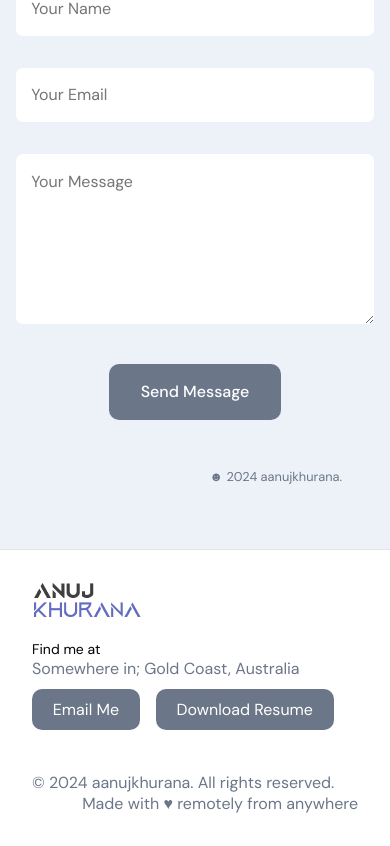
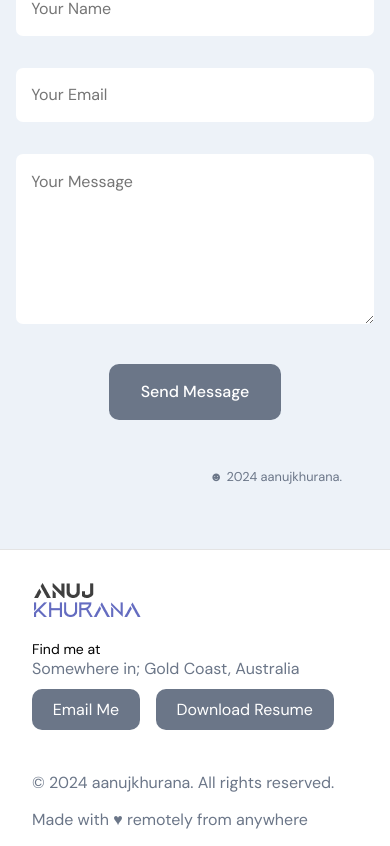
Before and after one commit to aanujkhurana/Portfolio, a React (Create React App) app in the folder frontend/: page / in a window 390 px wide. Shown: the part 4162-5008 px from the top of the page. Built offline with nearby package versions, Linux system fonts and the light colour scheme; no server answers.

Commit message:
updates...🌈

```diff
--- a/frontend/src/container/Footer/Footer.jsx
+++ b/frontend/src/container/Footer/Footer.jsx
@@ -6,22 +6,22 @@ import './Footer.scss'
 const Footer = () => {
   return (
     <footer className="footer">
+      <motion.div
+        whileInView={{ y: [75, 45, 0], opacity: [0, 0, 1] }}
+        transition={{ duration: 0.5 }}
+      >
         <div className="footer__addr">
           <img src={images.logoFooter} alt='logo' />
           <h2>Find me at</h2>
           <address>
             Somewhere in; Gold Coast, Australia
           </address>
-        <motion.div className='footer__action'>
+          <div className='footer__action'>
           <a className="footer__btn" href="mailto:aanujkhurana@gmail.com">Email Me</a>
           <a className="footer__btn" href="https://raw.githubusercontent.com/aanujkhurana/Portfolio/master/frontend/src/assets/resume/AanujResume.pdf">Download Resume</a>
-        </motion.div>
+          </div>
         </div>
 
-      <motion.div
-        whileInView={{ scale: [0.75, 1] }}
-        transition={{ duration: 0.5, ease: 'easeOut' }}
-        >
         <div className="legal">
           <p>&copy; 2024 aanujkhurana. All rights reserved.</p>
           <div className="legal__links">
--- a/frontend/src/container/Footer/Footer.scss
+++ b/frontend/src/container/Footer/Footer.scss
@@ -93,5 +93,11 @@
       font-size: 1rem;
       margin: 0;
     }
+
+    @media screen and (max-width: 600px) {
+      margin: 0;
+      margin-top: 1rem;
+    }
+
   }
 }
```
Lines whose indentation alone changed are shown as unchanged.
